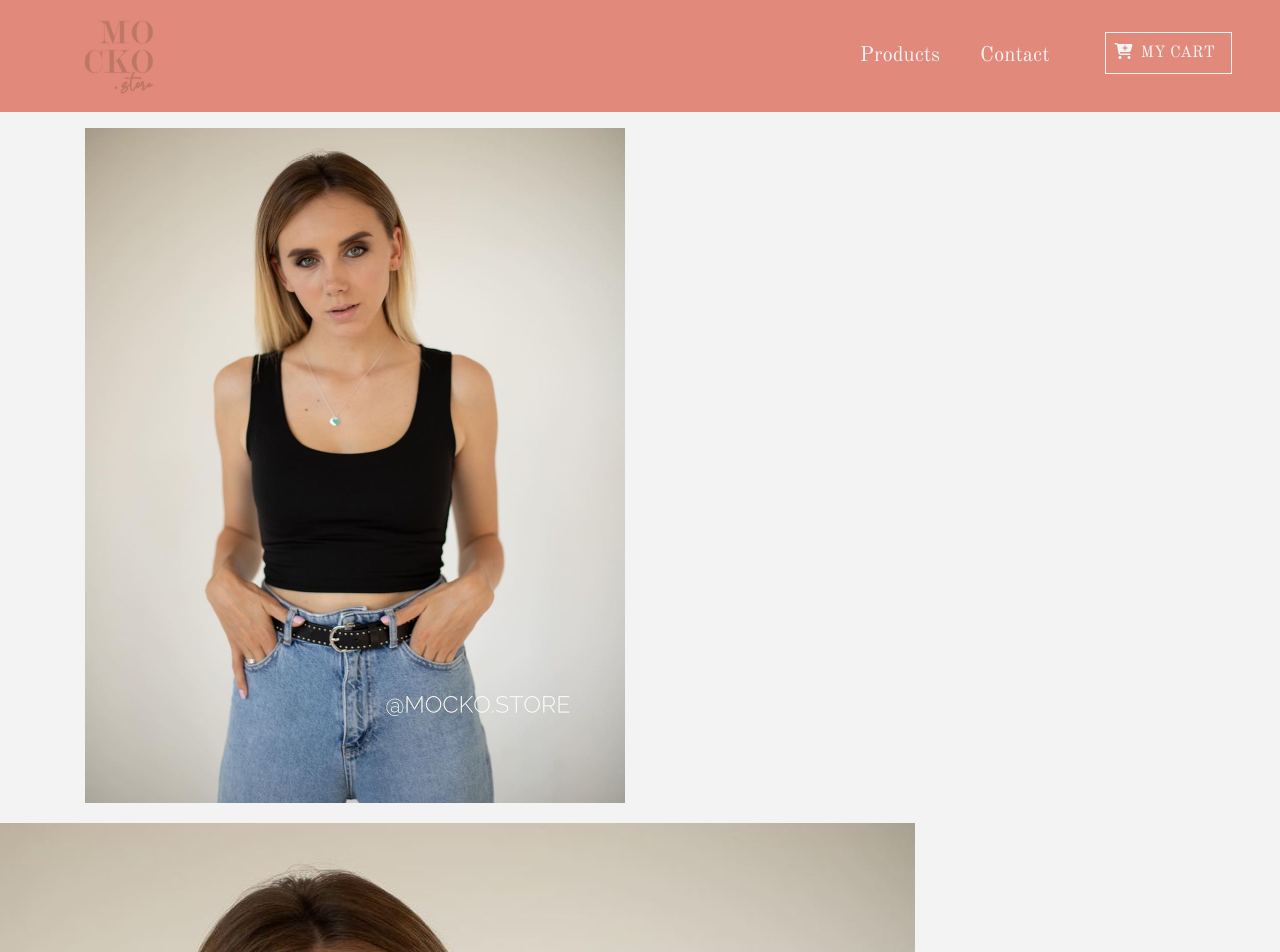
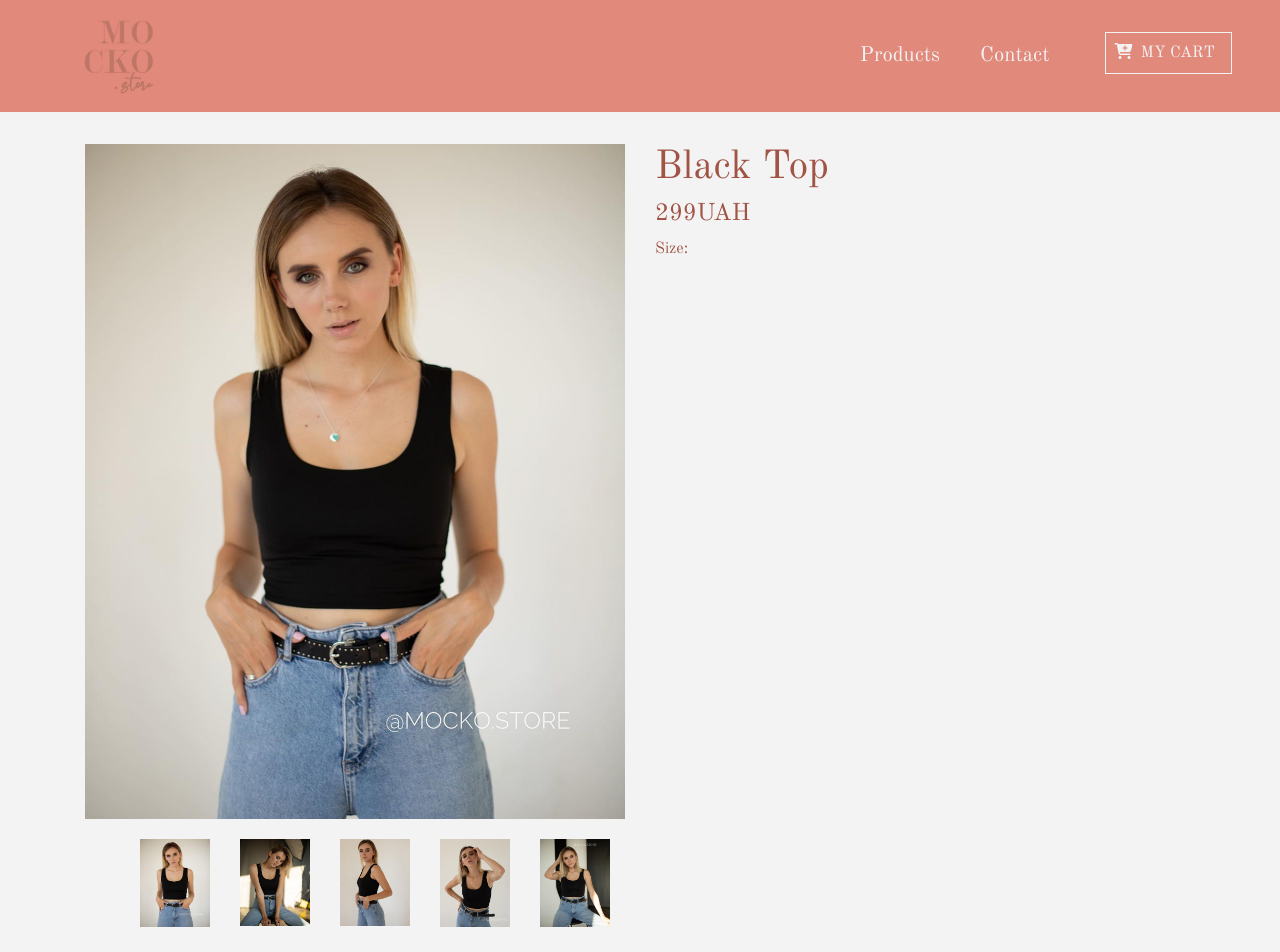
Before and after one commit to veronikadumalo/e-commerce, a React (Create React App) app: page /details in a window 1280 px wide. Shown: the top 952 px of the page. Built offline with nearby package versions, Linux system fonts and the light colour scheme.

Commit message:
create product detail design

```diff
--- a/package.json
+++ b/package.json
@@ -7,6 +7,7 @@
     "@testing-library/react": "^11.2.5",
     "@testing-library/user-event": "^12.8.1",
     "bootstrap": "^4.6.0",
+    "gh-pages": "^3.1.0",
     "react": "^17.0.1",
     "react-bootstrap": "^1.5.1",
     "react-dom": "^17.0.1",
--- a/src/components/Details.js
+++ b/src/components/Details.js
@@ -3,6 +3,7 @@ import { ProductConsumer } from '../context';
 import { Link } from 'react-router-dom';
 import 'react-slideshow-image/dist/styles.css';
 import Slideshow from './Slideshow';
+import { FormCheck } from 'react-bootstrap';
 
 
 export default class Details extends Component {
@@ -14,13 +15,15 @@ export default class Details extends Component {
                 {value => {
                     const { id, title, price, info, inCart, size, selectedSize } = value.detailProduct;
                     return (
-                        <div className="container py-3">
+                        <div className="container py-3 my-3">
                             <div className="row">
                                 <div className="col-10 col-md-6 mx-auto">
                                     <Slideshow />
                                 </div>
-                                <div className="col-10 col-md-6 mx-auto">
-
+                                <div className="col-10 col-md-6 mx-auto text-capitalize">
+                                    <h1 className="">{title}</h1>
+                                    <h4>{price}<span className="text-uppercase">uah</span></h4>
+                                    <span>size:</span>
                                 </div>
                             </div>
 
--- a/src/components/Slideshow.js
+++ b/src/components/Slideshow.js
@@ -2,6 +2,8 @@ import React, { Component } from 'react';
 import { ProductConsumer } from '../context';
 import { Slide } from 'react-slideshow-image';
 import 'react-slideshow-image/dist/styles.css';
+import styled from 'styled-components';
+
 
 export default class Slideshow extends Component {
     constructor(){
@@ -26,16 +28,18 @@ export default class Slideshow extends Component {
                 {value => {
                     const { moreImg } = value.detailProduct;
                     const properties = {
-                        duration: 5000,
+                        duration: 3000,
                         autoplay: false,
                         transitionDuration: 500,
                         arrows: false,
                         infinite: true,
                         easing: "ease",
                         indicators: (i) =>
-                            <div className="indicator">
-                                <img src={moreImg[i ]} />
-                            </div>
+                            <ImgGallery className="col">
+                                <img src={moreImg[i]} className="img-fluid " />
+                            </ImgGallery>
+
+
                     };
                     return (
                         <div>
@@ -50,7 +54,8 @@ export default class Slideshow extends Component {
                                     </div>
                                     ))}
                             </Slide>
-                        </div>
+                            </div>
+
                         <div className="slide-container buttons">
 
                         </div>
@@ -63,3 +68,13 @@ export default class Slideshow extends Component {
             );
     }
 }
+
+const ImgGallery = styled.div`
+{
+
+}
+.img-fluid{
+cursor:pointer;
+
+}
+`;
```
Also changed, not shown: 1 other file (tests, documents, lock files or other folders).
